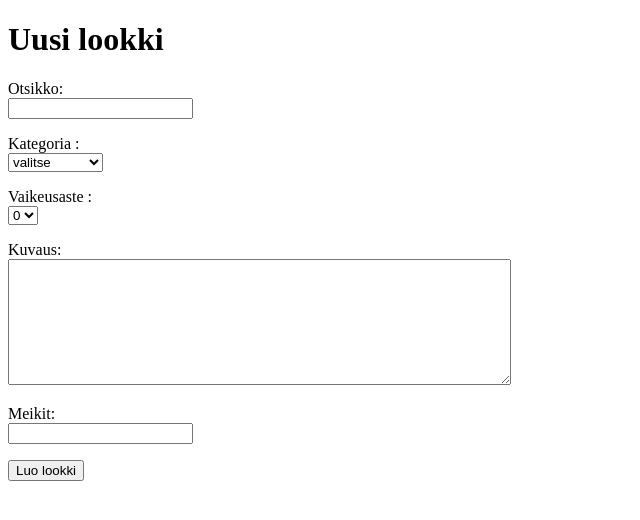
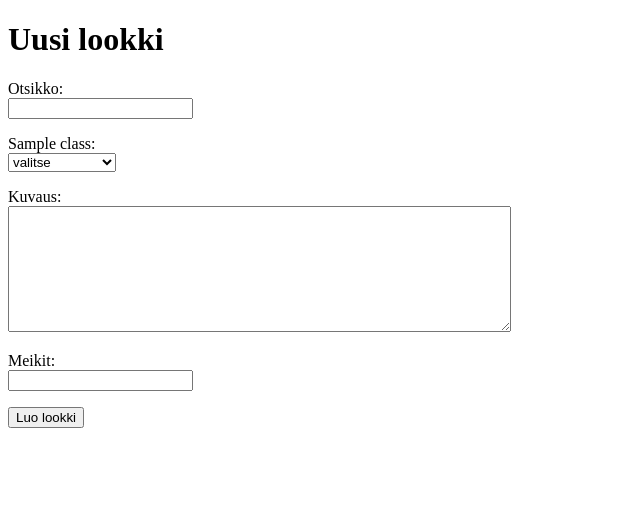
Before and after one commit to pikkumoka/Meikkisovellus, a Flask app: template templates/new_look.html in a window 1280 px wide. Shown: the top 520 px of the page, without its empty margins (0-640 px from the left). Run offline with Flask 3, Linux system fonts and the light colour scheme; the template is opened without the code that fills it: most values are stand-ins (such as "Sample title", 1, 10 or a date in 2020).

Commit message:
Store classes in database

```diff
--- a/app.py
+++ b/app.py
@@ -53,7 +53,8 @@ def find_look() :
 @app.route("/new_look")
 def new_look() :
 	require_login()
-	return render_template("new_look.html")
+	classes = looks.get_all_classes()
+	return render_template("new_look.html", classes=classes)
 
 #Upload makeuplook
 @app.route("/create_look", methods=["POST"])
@@ -70,12 +71,10 @@ def create_look() :
 	user_id = session["user_id"]
 
 	classes = []
-	category = request.form["category"]
-	if category :
-		classes.append(("Kategoria", category))
-	difficulty = request.form["difficulty"]
-	if difficulty :
-		classes.append(("Vaikeusaste", difficulty))
+	for entry in request.form.getlist("classes") :
+		if entry :
+			parts = entry.split(":")
+			classes.append((parts[0], parts[1]))
 
 	looks.add_look(title, description, makeup, user_id, classes)
 
--- a/schema.sql
+++ b/schema.sql
@@ -12,6 +12,12 @@ CREATE TABLE looks (
 	user_id INTEGER REFERENCES users
 );
 
+CREATE TABLE classes (
+	id INTEGER PRIMARY KEY,
+	title TEXT,
+	value TEXT
+);
+
 CREATE TABLE look_classes (
 	id INTEGER PRIMARY  KEY,
 	look_id INTEGER REFERENCES looks,
--- a/templates/new_look.html
+++ b/templates/new_look.html
@@ -12,27 +12,17 @@
       Otsikko: <br />
       <input type="text" name="title" maxlength="50" required />
     </p>
+    {% for class in classes %}
     <p>
-		Kategoria : <br />
-		<select name="category">
+		{{ class }}: <br />
+		<select name="classes">
 			<option value="">valitse</option>
-			<option value="arkimeikki">arkimeikki</option>
-			<option value="juhlameikki">juhlameikki</option>
-			<option value="maskeeraus">maskeeraus</option>
-			<option value="muu">muu</option>
+		{% for option in classes[class] %}
+			<option value={{ class }}:{{ option }}>{{ option }}</option>
+		{% endfor %}
 		</select>
     </p>
-    <p>
-		Vaikeusaste : <br />
-		<select name="difficulty">
-			<option value="">0</option>
-			<option value="1">1</option>
-			<option value="2">2</option>
-			<option value="3">3</option>
-			<option value="4">4</option>
-			<option value="5">5</option>
-		</select>
-    </p>
+    {% endfor %}
     <p>
     Kuvaus: <br />
     <textarea name="description" rows="8" cols="60" maxlength="1000"></textarea>
```
Also changed, not shown: init.sql (added, +13 -0 lines), looks.py (+12 -0 lines).
